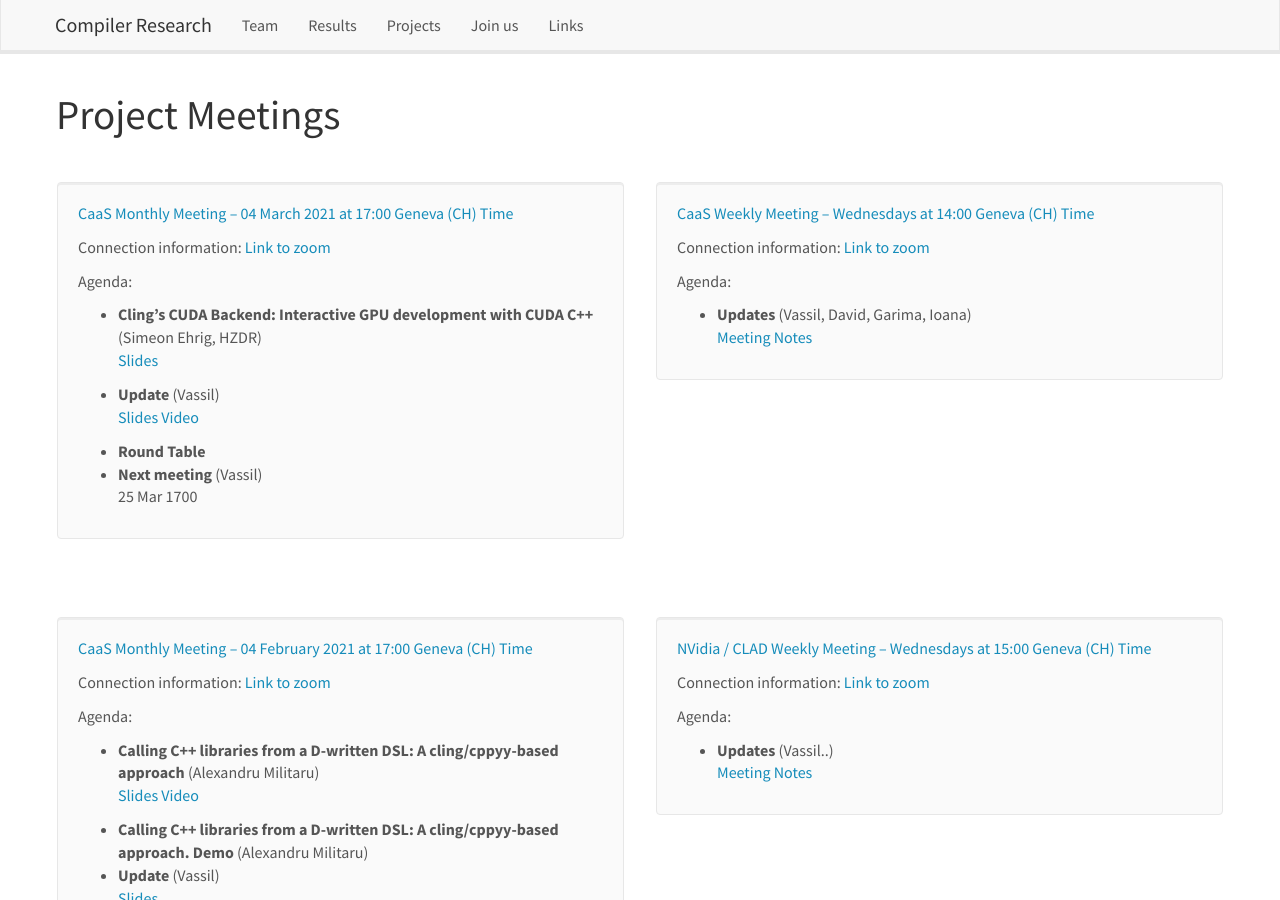
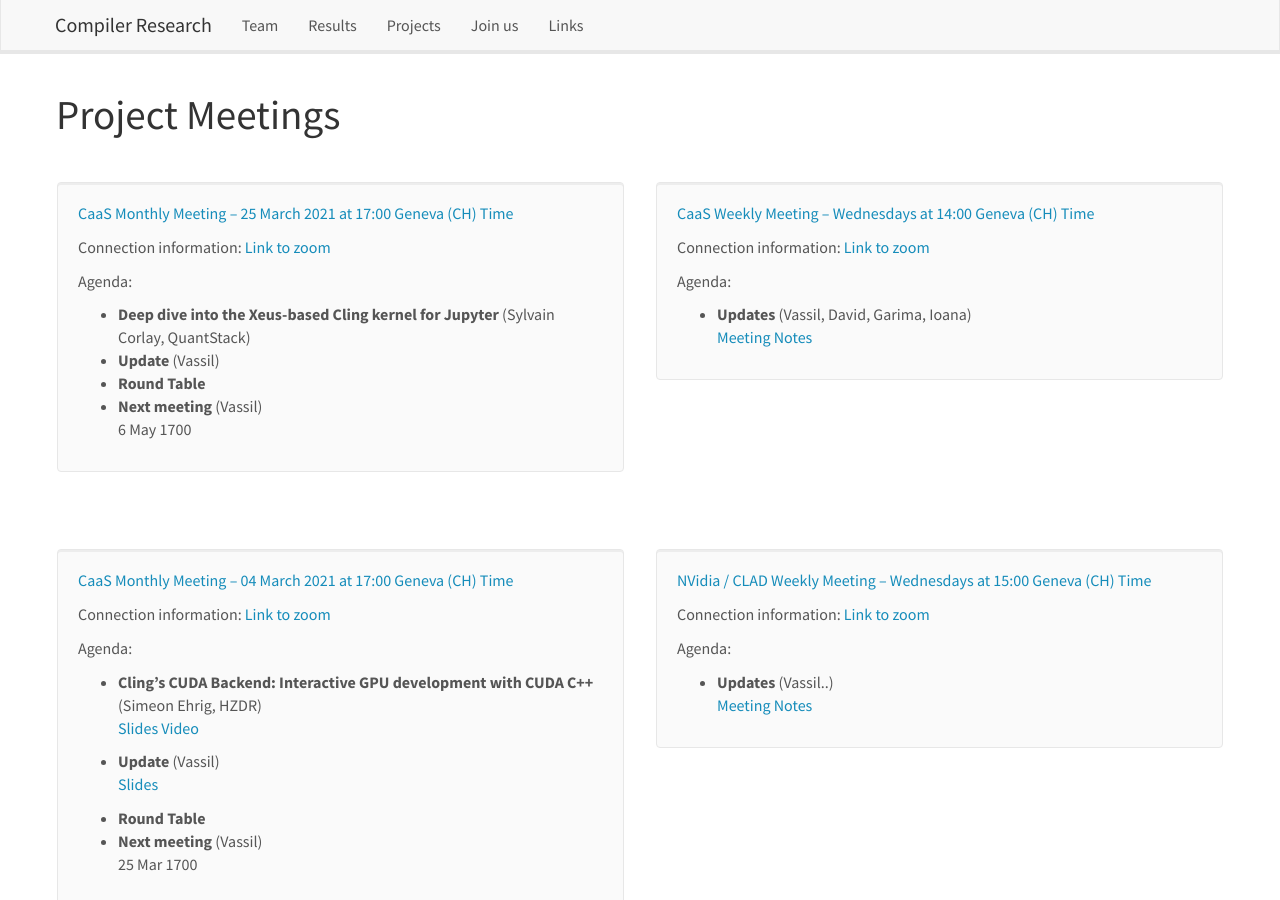
Before and after one commit to vgvassilev/clad, a Jekyll site: the page built from _pages/meetings.md, in a window 1280 px wide and 900 px high. Built offline with Jekyll 4.4.1, drawn with Linux system fonts in a browser that asks for light colours; nearby versions of some CDN libraries.

Commit message:
Add the next monthly meeting

```diff
--- a/_data/meetinglist.yml
+++ b/_data/meetinglist.yml
@@ -1,3 +1,19 @@
+- name: "CaaS Monthly Meeting"
+  date: 2021-03-25 17:00
+  time_cest: "17:00"
+  connect: "[Link to zoom](https://princeton.zoom.us/j/98188314867?pwd=Q2tJWlN1Qkk0eStJc3lCWnRvQ250QT09)"
+  label: caas_25Mar2021
+  agenda:
+    - title: "Deep dive into the Xeus-based Cling kernel for Jupyter"
+      speaker: "Sylvain Corlay, QuantStack"
+    - title: Update
+      speaker: Vassil
+    - title: Round Table
+    - title: Next meeting
+      speaker: Vassil
+      link: 6 May 1700
+
+
 - name: "CaaS Monthly Meeting"
   date: 2021-03-04 17:00
   time_cest: "17:00"
@@ -6,12 +22,12 @@
   agenda:
     - title: "Cling’s CUDA Backend: Interactive GPU development with CUDA C++"
       speaker: "Simeon Ehrig, HZDR"
-      link: "[Slides](/assets/presentations/S_Ehrig-CaaS_Cling-CUDA.pdf)"
+      link: |
+        [Slides](/assets/presentations/S_Ehrig-CaaS_Cling-CUDA.pdf)
+        [Video](https://youtu.be/HEGDII5lAfo)
     - title: Update
       speaker: Vassil
-      link: |
-        [Slides](/assets/presentations/CaaS_04_03_2021.pdf)
-        [Video](https://youtu.be/HEGDII5lAfo)
+      link: "[Slides](/assets/presentations/CaaS_04_03_2021.pdf)"
     - title: Round Table
     - title: Next meeting
       speaker: Vassil
```
